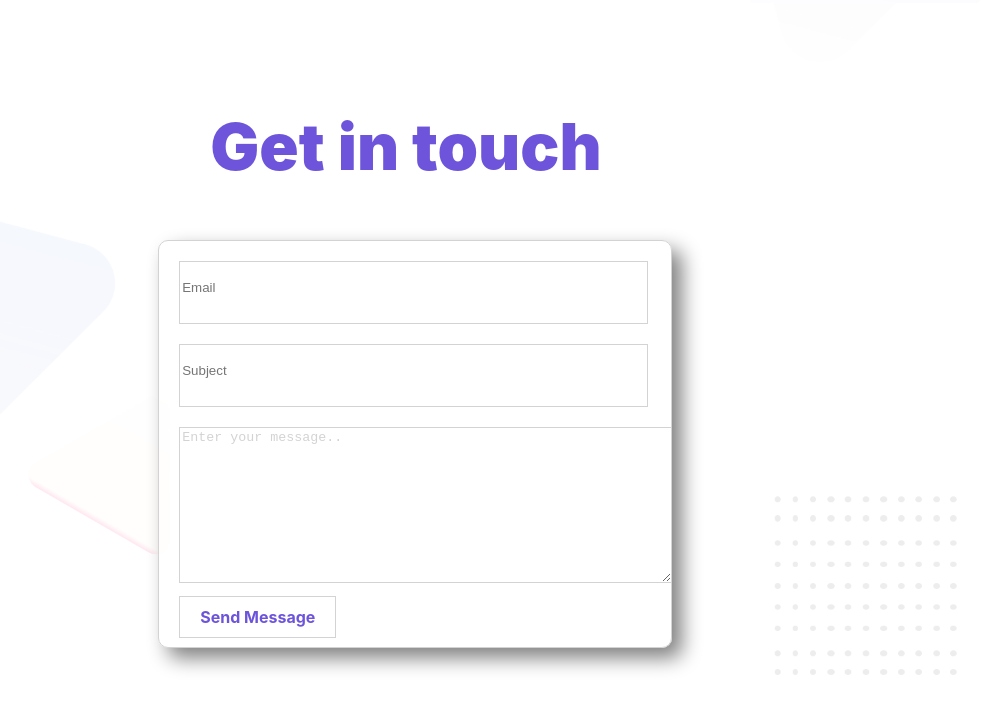
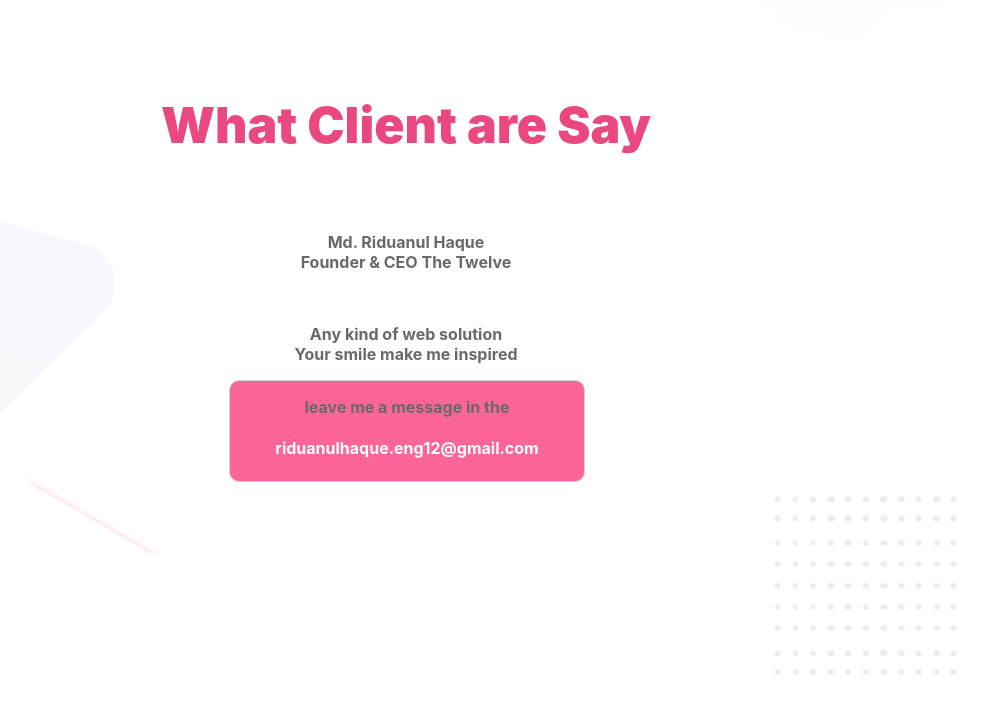
Before and after one commit to riduanul/personal-website, a plain HTML site: page index.html in a window 1280 px wide. Shown: the part 2097-2800 px from the top of the page, without its empty margins (234-1221 px from the left). Drawn offline with Linux system fonts and the light colour scheme; a web font is replaced by a local one.

Commit message:
final submit

```diff
--- a/index.html
+++ b/index.html
@@ -12,22 +12,23 @@
         <div class="half-width">
             <h2>Hello I'm</h2>
             <h1>Riduanul Haque</h1>
+            <p>I'm World class professional <b style="color: darkgoldenrod;"> <b>web developer</b></span> </p>
             <p>You must saw me jumping,climbing,buildings and stoping trains. but nobody pays me a dime for that work. Now i'm become a world class professional web developer .</p>
             <br>
             <a target="_blank" href="https://www.linkedin.com/in/md-riduanul-haque-8b62821b1/" class="button">Hire me</a>
         </div>
         <div class="half-width">
-            <img  src="images/peter.png" alt="header image">
+            <img  src="images/munna.png" alt="header image">
         </div>
     </section>
 
     <section class="biography">
         <div class="half-width">
-            <img src="images/peter_dream.png" alt="dream">
+            <img src="images/munna-dream.jpg" alt="dream">
         </div>
         <div class="half-width">
             <h1>Biography</h1>
-            <p>I'm Md. Riduanul Haque. Born at Rangamati in Bangladesh. i'm a world class web Developr. I'm Md. Riduanul Haque. Born at Rangamati in Bangladesh. i'm a world class web Developr. I'm Md. Riduanul Haque. Born at Rangamati in Bangladesh. i'm a world class web Developr.</p>
+            <p> Hey! It's Md. Riduanul Haque.  i'm a world class professional web Developr. i live at Rangamati in Bangladesh.i love coding designing, building something uniqe. to know more about me just click on download CV.</p>
             <br>
             <a target="_blank" href="https://www.linkedin.com/in/md-riduanul-haque-8b62821b1/" class="button">Download CV</a>
         </div>
@@ -50,15 +51,33 @@
         </div>
 
     </section>
-
-    <section class="footer-bg">
+   <section class="footer-bg">
+       <h1 style=" text-align:center" class="mail.head" >What Client are Say</h1>
+       <br>
+       <p style="text-align:center"> <b>Md. Riduanul Haque</b>
+           <br>
+           Founder & CEO The Twelve
+       </p>
+       <br>
+       <p style="text-align: center;">Any kind of web solution
+           <br>
+           Your smile make me inspired
+       </p>
+        <div style="text-align: center=" class="contact-info">
+            <p>leave me a message in the
+                <br>
+                <h4> <a href="riduanulhaque.eng12@gmail.com">riduanulhaque.eng12@gmail.com</a></h4>
+            </p>
+        </div>
+   </section>
+    <section class="biography">
        <h1 class="footer-header">Get in touch</h1>
        <div class="text-box">
             <input type="text"id="email" name="email" placeholder="Email">
             <br><br>
             <input type="text"id="subject" name="email" placeholder="Subject">
             <br><br>
-            <textarea name="text" id="text" cols="59" rows="10">Enter your message..</textarea>
+            <textarea name="text" id="text" cols="61" rows="10">Enter your message..</textarea>
             <br><br>
             <a href="#" class="send-button">Send Message</a>
 
--- a/style.css
+++ b/style.css
@@ -22,7 +22,8 @@ section{
 }
 
 .half-width img{
-    width: 90%;
+    width: 100%;
+    height: 100%
 
 }
 
@@ -39,7 +40,7 @@ h1{
 }
 
 p{
-    color: dimgray;
+    color: dimgrey;
 }
 
 .button{
@@ -60,7 +61,7 @@ p{
     background-image: url("images/latest-work-bg.png");
     background-repeat: no-repeat;
     background-size: cover;
-
+    background-position: center;
 }
 
 #latest-heading {
@@ -84,7 +85,23 @@ p{
 .latest-image{
     margin-left: 110px;
  }
-.footer-bg{
+.contact-info{
+    background-color: rgb(252, 101, 151);
+    color: white;
+    text-align: center;
+    border: 1px solid lightgray;
+    border-radius: 10px;
+    width: 30%;
+    height: 100px;
+    margin-left: 35%;
+
+}
+.contact-info a{
+    text-decoration: none;
+    color: white;
+}
+
+ .footer-bg{
     background-image: url("images/footer-bg.png");
     background-repeat: no-repeat;
     background-size: cover;
@@ -114,6 +131,9 @@ input[type=text]{
     border: 1px solid lightgrey;
     color: lightgrey;
 }
+input[type=text]:focus{
+    border: 3px solid lightskyblue;
+}
 
 textarea{
     color: lightgrey;
```
Also changed, not shown: images/munna-dream.jpg (added), images/munna-dream.png (added), images/munna.jpg (added), images/munna.png (added).
